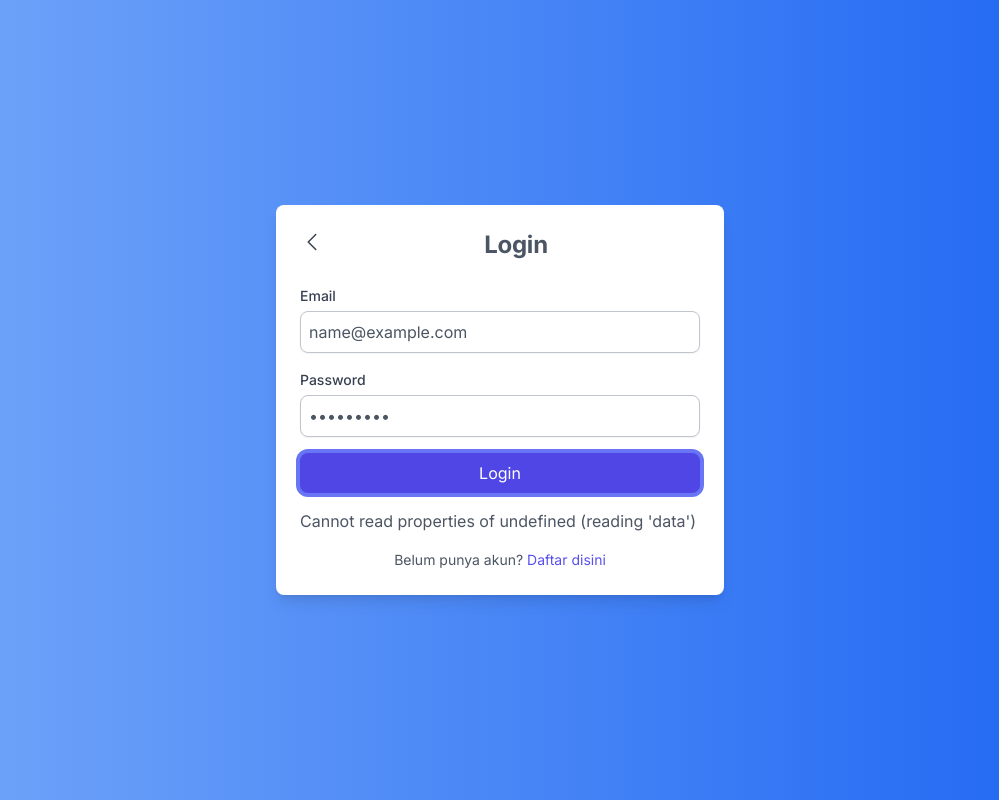
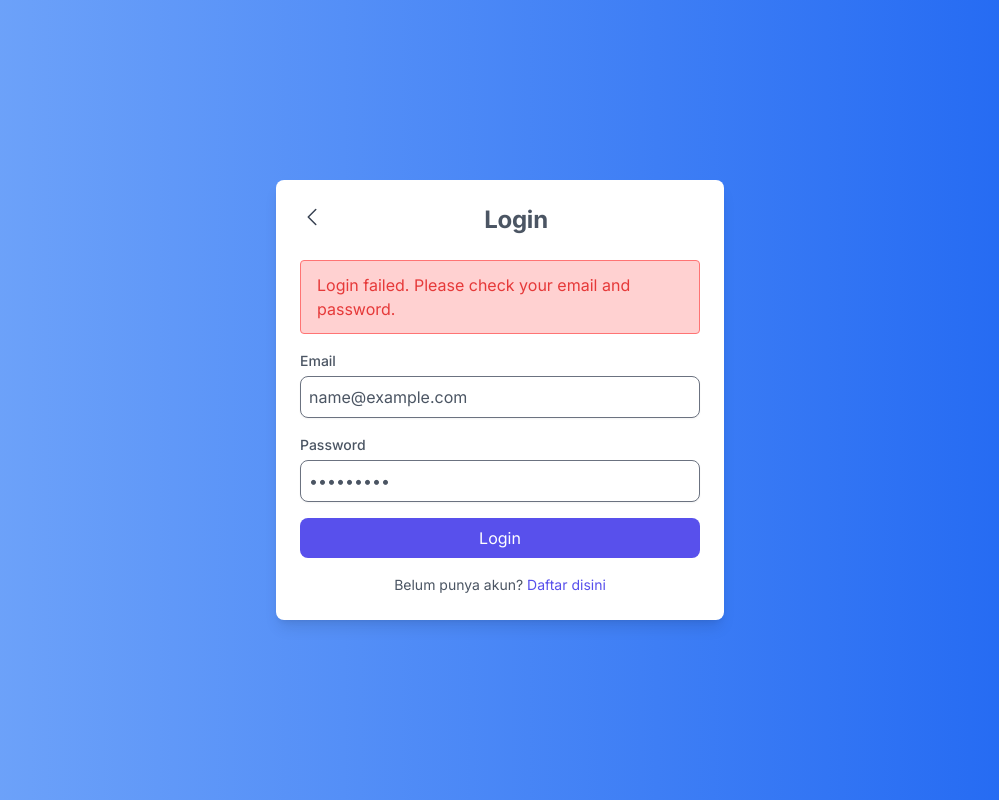
Before and after one commit to arielariadi/mcb-banten-frontend, a React (Vite) app: page /auth/login in a window 1280 px wide. Both pictures are taken after typing "name@example.com", "Sample123" into the empty fields and a click on the button "Login". Shown: the whole page, without its empty margins (140-1139 px from the left). Built offline with nearby package versions, Linux system fonts and the light colour scheme; no server answers.

Commit message:
feat: delete dark mode in admin page and create validate in login page

```diff
--- a/src/pages/auth/Login.jsx
+++ b/src/pages/auth/Login.jsx
@@ -1,46 +1,64 @@
-import { useState } from 'react';
+import React, { useState } from 'react';
 import { useNavigate } from 'react-router-dom';
 import { jwtDecode } from 'jwt-decode';
-
 import loginService from '../../services/auth/login.service';
 
 const Login = () => {
   const [email, setEmail] = useState('');
   const [password, setPassword] = useState('');
-  const [loginFailed, setLoginFailed] = useState('');
-  const [authToken, setAuthToken] = useState(null);
-  const [userRole, setUserRole] = useState(null);
+  const [error, setError] = useState('');
+  const [isLoading, setIsLoading] = useState(false);
   const navigate = useNavigate();
+
+  const validateEmail = (email) => {
+    const re = /^[a-zA-Z0-9._%+-]+@[a-zA-Z0-9.-]+\.[a-zA-Z]{2,}$/;
+    return re.test(String(email).toLowerCase());
+  };
 
   const handleLogin = async (event) => {
     event.preventDefault();
+    setError('');
+    setIsLoading(true);
+
+    if (!validateEmail(email)) {
+      setError('Please enter a valid email address.');
+      setIsLoading(false);
+      return;
+    }
+
     try {
-      const data = { email, password };
+      const response = await loginService({ email, password });
 
-      const response = await loginService(data);
-
-      // Access token directly from response
-      const token = response.token;
-
-      if (!token) {
-        throw new Error('Token not found in response');
+      if (!response || !response.token) {
+        throw new Error('Invalid response from server');
       }
 
-      setAuthToken(token);
-      const decodedToken = jwtDecode(token);
+      const decodedToken = jwtDecode(response.token);
 
-      setUserRole(decodedToken.role);
+      if (!decodedToken || !decodedToken.role) {
+        throw new Error('Invalid token received');
+      }
 
-      // Store token in localStorage
-      localStorage.setItem('authToken', token);
+      localStorage.setItem('authToken', response.token);
 
       if (decodedToken.role === 'admin') {
         navigate('/admin/admin-dashboard');
       } else if (decodedToken.role === 'user') {
         navigate('/user/user-dashboard');
+      } else {
+        throw new Error('Unknown user role');
       }
     } catch (error) {
-      setLoginFailed(error.message || 'Login failed');
+      console.error('Login error:', error);
+      if (error.message === 'User does not exist!') {
+        setError('No account found with this email address.');
+      } else if (error.message === 'Incorrect password!') {
+        setError('Incorrect email or password. Please try again.');
+      } else {
+        setError('Login failed. Please check your email and password.');
+      }
+    } finally {
+      setIsLoading(false);
     }
   };
 
@@ -49,7 +67,10 @@ const Login = () => {
       <div className="bg-white p-6 rounded-lg shadow-lg w-full max-w-md">
         <div className="flex items-center mb-6 justify-between">
           <a href="/" className="mr-2">
-            <button className="text-gray-700 hover:text-gray-900 focus:outline-none">
+            <button
+              className="text-gray-700 hover:text-gray-900 focus:outline-none"
+              aria-label="Go back"
+            >
               <svg
                 xmlns="http://www.w3.org/2000/svg"
                 fill="none"
@@ -68,58 +89,57 @@ const Login = () => {
           </a>
           <h2 className="text-2xl font-bold text-center flex-grow">Login</h2>
         </div>
+        {error && (
+          <div
+            className="bg-red-100 border border-red-400 text-red-700 px-4 py-3 rounded relative mb-4"
+            role="alert"
+          >
+            <span className="block sm:inline">{error}</span>
+          </div>
+        )}
         <form onSubmit={handleLogin} className="space-y-4">
-          {/* Email */}
           <div>
-            <label
-              htmlFor="email"
-              className="block text-sm font-medium text-gray-700"
-            >
+            <label htmlFor="email" className="block text-sm font-medium">
               Email
             </label>
             <input
               type="email"
               name="email"
               id="email"
-              autoComplete="off"
+              autoComplete="email"
               value={email}
-              onChange={(event) => setEmail(event.target.value)}
+              onChange={(e) => setEmail(e.target.value)}
               required
-              className="mt-1 p-2 w-full border border-gray-300 rounded-lg shadow-sm focus:ring-indigo-500 focus:border-indigo-500"
+              className="mt-1 p-2 w-full border rounded-lg shadow-sm focus:ring-indigo-500 focus:border-indigo-500"
             />
           </div>
-
-          {/* Password */}
           <div>
-            <label
-              htmlFor="password"
-              className="block text-sm font-medium text-gray-700"
-            >
+            <label htmlFor="password" className="block text-sm font-medium">
               Password
             </label>
             <input
               type="password"
               name="password"
               id="password"
+              autoComplete="current-password"
               value={password}
-              onChange={(event) => setPassword(event.target.value)}
+              onChange={(e) => setPassword(e.target.value)}
               required
-              className="mt-1 p-2 w-full border border-gray-300 rounded-lg shadow-sm focus:ring-indigo-500 focus:border-indigo-500"
+              className="mt-1 p-2 w-full border rounded-lg shadow-sm focus:ring-indigo-500 focus:border-indigo-500"
             />
           </div>
-
-          {/* Submit Button */}
           <button
             type="submit"
-            style={{ backgroundColor: '#4F46E5' }}
-            className="w-full text-white p-2 rounded-lg hover:bg-indigo-700 focus:ring-4 focus:outline-none focus:ring-indigo-500"
+            disabled={isLoading}
+            className={`w-full text-white p-2 rounded-lg focus:ring-4 focus:outline-none focus:ring-indigo-500 ${
+              isLoading
+                ? 'bg-indigo-300 cursor-not-allowed'
+                : 'bg-indigo-600 hover:bg-indigo-700'
+            }`}
           >
-            Login
+            {isLoading ? 'Logging in...' : 'Login'}
           </button>
-          {loginFailed && <p>{loginFailed}</p>}
         </form>
-
-        {/* Link to Register */}
         <p className="mt-4 text-sm text-center text-gray-600">
           Belum punya akun?{' '}
           <a href="/auth/register" className="text-indigo-600 hover:underline">
--- a/src/partials/Header.jsx
+++ b/src/partials/Header.jsx
@@ -51,7 +51,7 @@ function Header({ sidebarOpen, setSidebarOpen, variant = 'default' }) {
 
           {/* Header: Right side */}
           <div className="flex items-center space-x-3">
-            <ThemeToggle />
+            {/* <ThemeToggle /> */}
             {/*  Divider */}
             <hr className="w-px h-6 bg-gray-200 dark:bg-gray-700/60 border-none" />
             <UserMenu align="right" />
```
